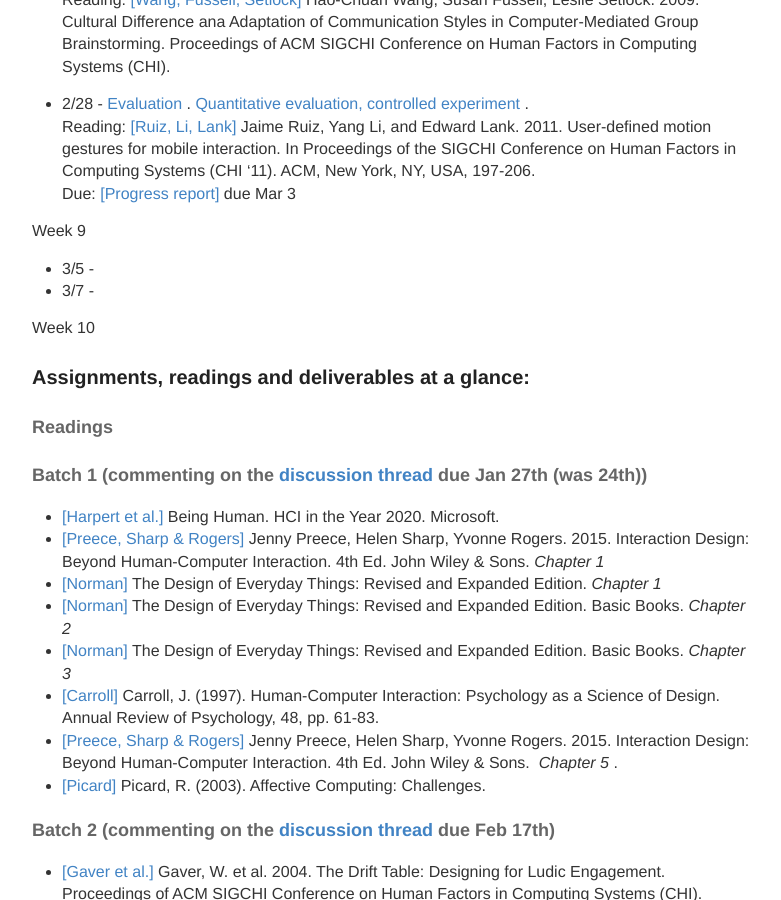
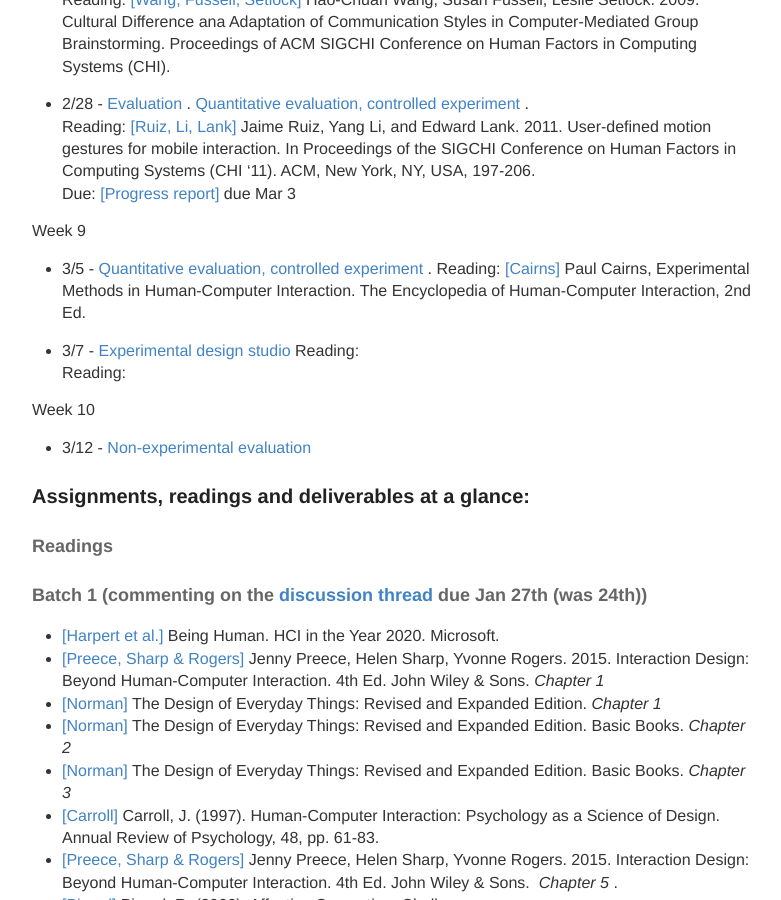
Before and after one commit to hciwang/hciwang.github.io, a Jekyll site: the page built from _posts/2018-3-25-lectures.md, in a window 1280 px wide and 900 px high, scrolled down 2569 px. Shown: the whole window, without its empty margins (248-1029 px from the left). Built offline with Jekyll 4.4.1, drawn with Linux system fonts in a browser that asks for light colours.

Commit message:
Update 2018-3-25-lectures.md

```diff
--- a/_posts/2018-3-25-lectures.md
+++ b/_posts/2018-3-25-lectures.md
@@ -87,11 +87,15 @@
 Due: [[Progress report]](https://canvas.ucdavis.edu/courses/293005/assignments/298525) due Mar 3
 
 Week 9
-- 3/5 -
-- 3/7 -
+- 3/5 -  [Quantitative evaluation, controlled experiment](https://canvas.ucdavis.edu/courses/293005/files/folder/Lecture?preview=5379296) .
+Reading: [[Cairns]](https://www.interaction-design.org/literature/book/the-encyclopedia-of-human-computer-interaction-2nd-ed/experimental-methods-in-human-computer-interaction) Paul Cairns, Experimental Methods in Human-Computer Interaction. The Encyclopedia of Human-Computer Interaction, 2nd Ed.
+
+- 3/7 -  [Experimental design studio]()
+Reading:
+Reading:
 
 Week 10
-
+- 3/12 - [Non-experimental evaluation]()
 
 
 
```
